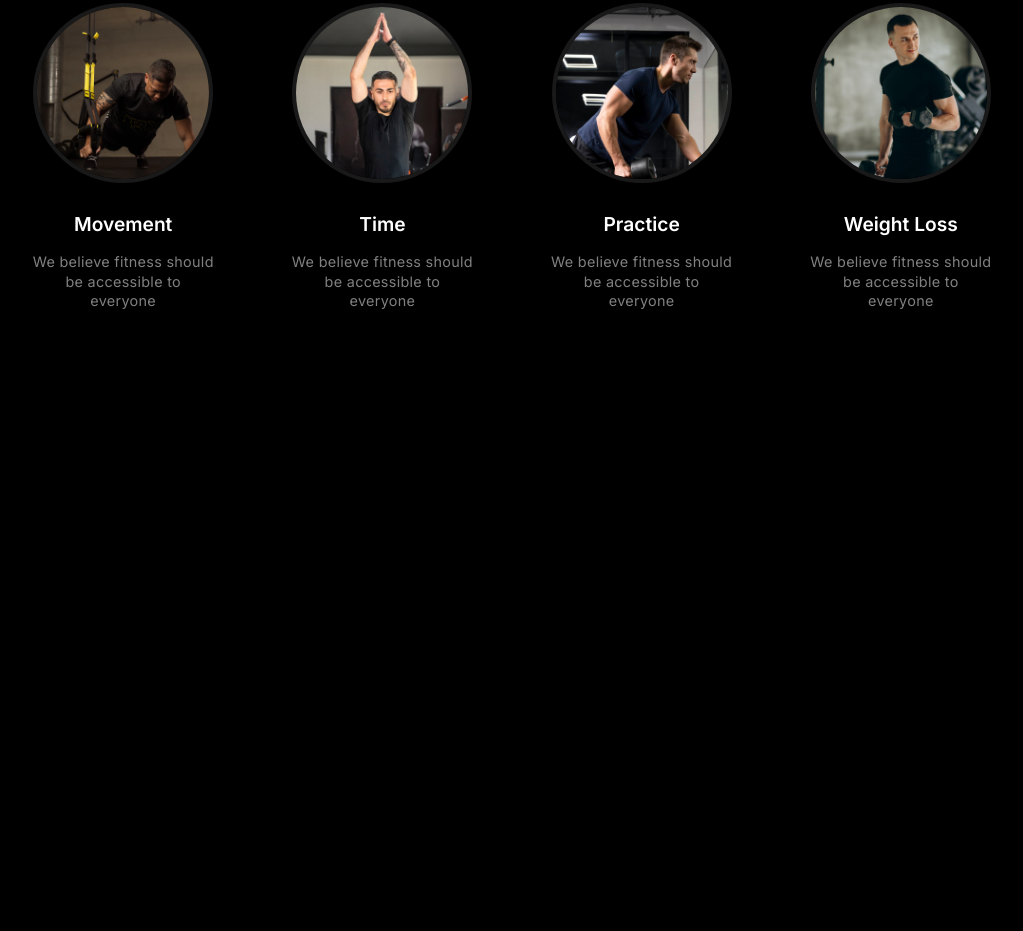
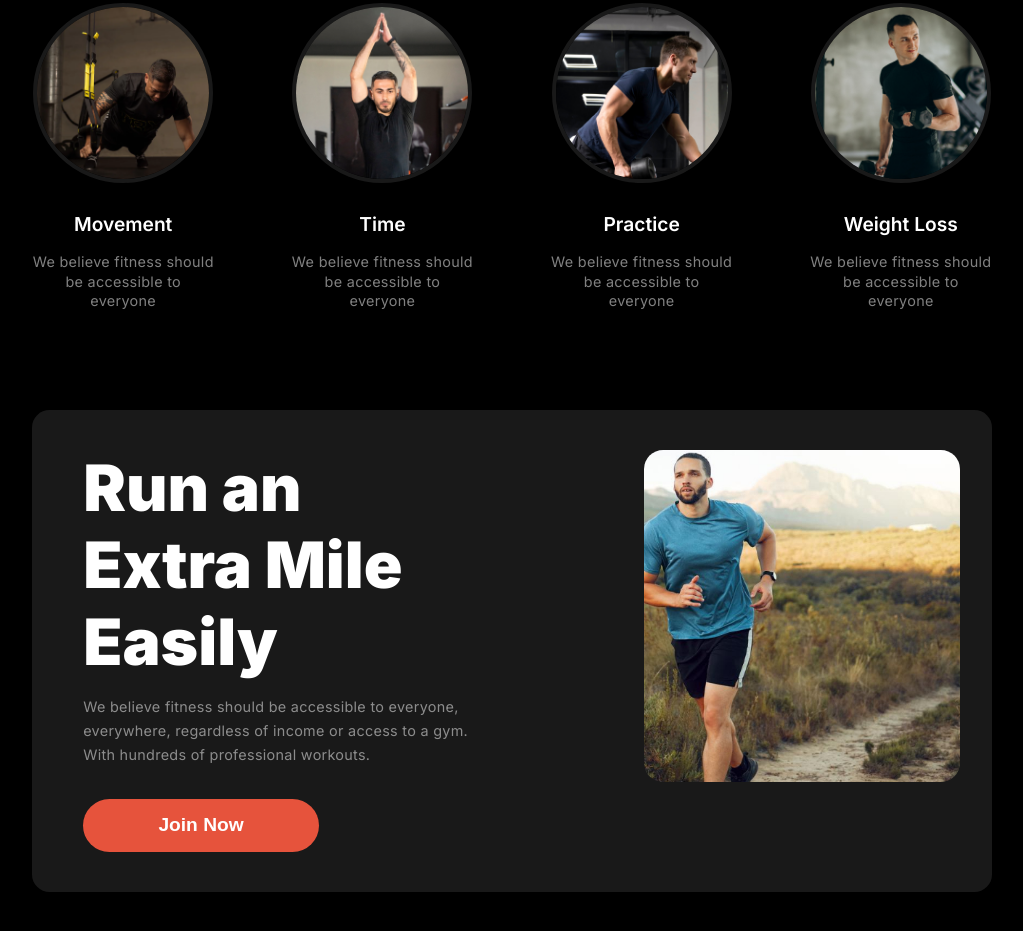
Before and after one commit to Atik471/Assignment-2, a plain HTML site: page index.html in a window 1280 px wide. Shown: the part 267-1198 px from the top of the page, without its empty margins (128-1151 px from the left). Before the commit the page ends 800 px from the top, so only its background shows below. Drawn offline with Linux system fonts and the light colour scheme; a web font is replaced by a local one.

Commit message:
added join now section

```diff
--- a/Styles/style.css
+++ b/Styles/style.css
@@ -182,3 +182,61 @@ line-height: 1.2rem;
 letter-spacing: 0.3px;
 text-align: center;
 }
+
+
+/* join now section */
+.join-now{
+  max-width: 75%;
+  margin: 0 auto 100px;
+  display: flex;
+  justify-content: space-between;
+  background-color: #191919;
+  padding: 2.5rem 2rem 2.5rem 3.2rem;
+  border-radius: 1.1rem;
+}
+.join-now .content{
+  width: 45%;
+}
+.join-now .img{
+  width: 36%;
+  max-height: 332px;
+  overflow: hidden;
+  border-radius: 1.2rem;
+}
+.join-now .img img{
+  width: 345%;
+  position: relative;
+  right: 635px;
+  top: -160px;
+}
+.join-now h1{
+font-size: 4rem;
+font-weight: 900;
+line-height: 120%;
+text-align: left;
+margin-bottom: 0.9rem;
+}
+.join-now p{
+color: var(--opacity-text);
+font-size: 0.9rem;
+font-weight: 400;
+line-height: 1.5rem;
+letter-spacing: 0.3px;
+text-align: left;
+margin-bottom: 2rem;
+}
+.join-now button{
+  padding: 1rem 4.7rem 1rem 4.7rem;
+  background-color: var(--red-text);
+  color: white;
+font-size: 1.2rem;
+font-weight: 600;
+line-height: 1.3rem;
+border: none;
+border-radius: 3rem;
+cursor: pointer;
+transition: 0.2s all;
+}
+.join-now button:hover{
+  background-color: #b52e19;
+}
--- a/index.html
+++ b/index.html
@@ -72,6 +72,15 @@
                 </div>
             </div>
         </section>
+
+        <section class="join-now">
+            <div class="content">
+                <h1>Run an Extra Mile Easily</h1>
+                <p>We believe fitness should be accessible to everyone, everywhere, regardless of income or access to a gym. With hundreds of professional workouts.</p>
+                <button>Join Now</button>
+            </div>
+            <div class="img"><img src="images/run.jpg" alt=""></div>
+        </section>
     </main>
 
     <footer></footer>
```
